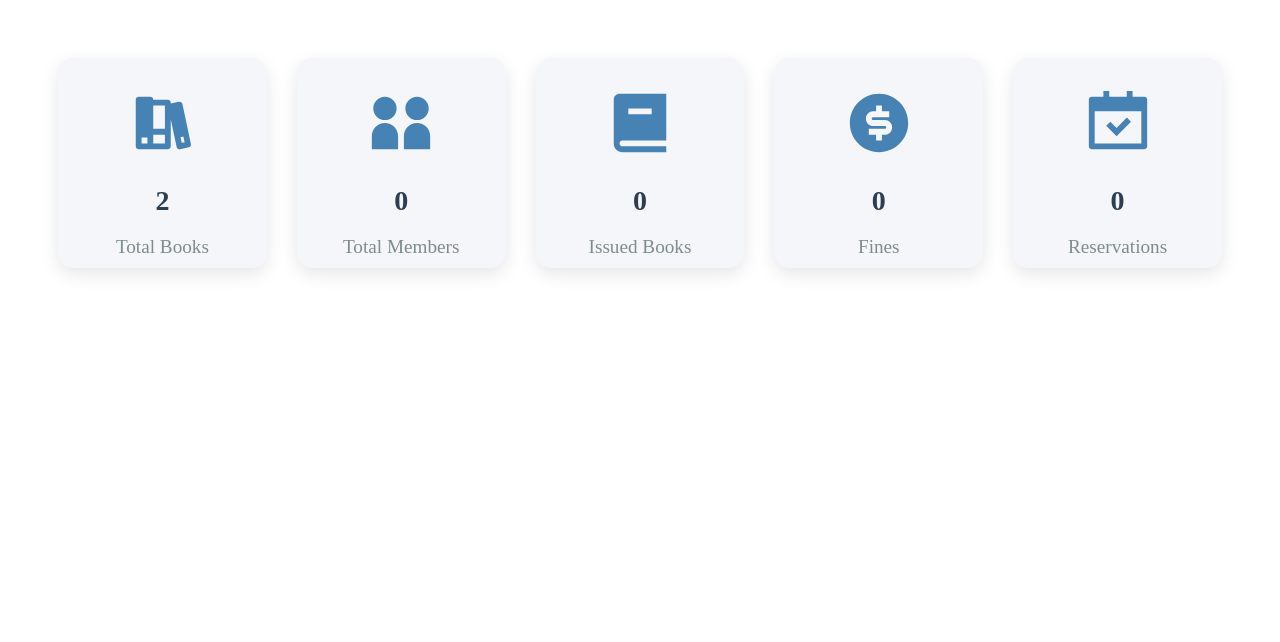
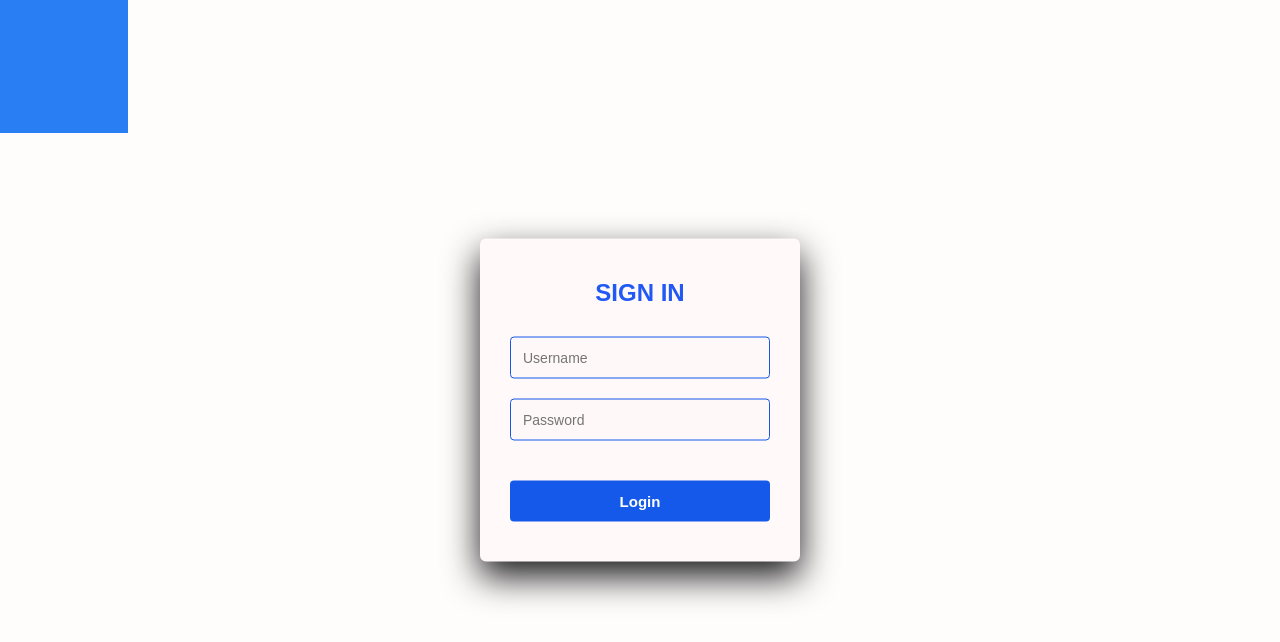
Before and after one commit to HETVI1405/library-management-system, a React (Vite) app in the folder library_management/: page / in a window 1280 px wide. Shown: the top 642 px of the page. Built offline with nearby package versions, Linux system fonts and the light colour scheme; data requests are answered from the project's data file.

Commit message:
AdminLogin commit

```diff
--- a/library_management/src/App.jsx
+++ b/library_management/src/App.jsx
@@ -1,10 +1,29 @@
-import React from "react";
-import Dashboard from "../src/screens/Dashboard";
+// import React from "react";
+// import Dashboard from "../src/screens/Dashboard";
+
+
+// export default function App() {
+//   return (
+//     <div>
+
+//       <Dashboard />
+//     </div>
+//   );
+// }
+import React, { useState } from "react";
+import AdminLogin from "./screens/AdminLogin";
+import Dashboard from "./screens/Dashboard";
 
 export default function App() {
+  const [isAuthenticated, setIsAuthenticated] = useState(false);
+
   return (
     <div>
-      <Dashboard />
+      {isAuthenticated ? (
+        <Dashboard onLogout={() => setIsAuthenticated(false)} />
+      ) : (
+        <AdminLogin onLogin={() => setIsAuthenticated(true)} />
+      )}
     </div>
   );
 }
--- /dev/null
+++ b/library_management/src/screens/AdminLogin.css
@@ -0,0 +1,105 @@
+* {
+  margin: 0;
+  padding: 0;
+  box-sizing: border-box;
+  font-family: Arial, sans-serif;
+}
+
+section {
+  position: relative;
+  width: 100%;
+  height: 100vh;
+  overflow: hidden;
+}
+
+
+.grid {
+  display: grid;
+  grid-template-columns: repeat(10, 1fr);
+  grid-template-rows: repeat(6, 1fr);
+  border: #fff;
+  width: 100%;
+  height: 100%;
+}
+
+.grid span {
+  position: relative;
+  display: block;
+  width: 100%;
+  height: 100%;
+  background: #fffcfc;
+  transition: 0.5s;
+}
+
+.grid span:hover {
+  background: #2a7ef4;
+  transition: 0s;
+}
+
+/* login box */
+.signin {
+  position: absolute;
+  top: 50%;
+  left: 50%;
+  transform: translate(-50%, -50%);
+  width: 320px;
+  background: #fff9f9;
+  padding: 40px 30px;
+  box-shadow: 0 15px 35px rgba(0,0,0,0.9);
+  border-radius: 6px;
+  border: #1559ea;
+}
+
+.signin h2 {
+  color: #2059f4;
+  text-align: center;
+  margin-bottom: 20px;
+}
+
+.signin input {
+  width: 100%;
+  padding: 12px;
+  margin: 10px 0;
+  border: none;
+  outline: none;
+  background: #fff8f8;
+  color: #272626;
+  font-size: 14px;
+  border-radius: 4px;
+  border:1px solid  #1559ea;
+}
+
+.links {
+  display: flex;
+  justify-content: space-between;
+  font-size: 13px;
+  margin: 10px 0 20px;
+}
+
+.links a {
+  color: #aaa;
+  text-decoration: none;
+  transition: 0.3s;
+}
+
+.links a:hover {
+  color: #236fdb;
+}
+
+button {
+  width: 100%;
+  padding: 12px;
+  border: none;
+  outline: none;
+  background: #1559ea;
+  color: #fff;
+  font-weight: bold;
+  font-size: 15px;
+  cursor: pointer;
+  border-radius: 4px;
+  transition: 0.3s;
+}
+
+button:hover {
+  background: #5f84e8;
+}
--- /dev/null
+++ b/library_management/src/screens/AdminLogin.jsx
@@ -0,0 +1,56 @@
+import React, { useState } from "react";
+import "./AdminLogin.css";
+
+
+export default function AdminLogin({ onLogin }) {
+  const [formData, setFormData] = useState({ username: "", password: "" });
+
+  function handleChange(e) {
+    setFormData({ ...formData, [e.target.name]: e.target.value });
+  }
+
+  function handleSubmit(e) {
+    e.preventDefault();
+    if (formData.username === "lms2025@gmail.com" && formData.password === "123456") {
+      onLogin();
+    } else {
+      alert("Invalid credentials");
+    }
+  }
+
+  return (
+    <section>
+      <div className="grid">
+        {Array.from({ length: 60 }).map((i) => (
+          <span key={i}></span>
+        ))}
+      </div>
+
+      <div className="signin">
+        <form onSubmit={handleSubmit}>
+          <h2>SIGN IN</h2>
+          <input
+            type="text"
+            name="username"
+            placeholder="Username"
+            value={formData.username}
+            onChange={handleChange}
+            required
+          />
+          <input
+            type="password"
+            name="password"
+            placeholder="Password"
+            value={formData.password}
+            onChange={handleChange}
+            required
+          />
+          <div className="links">
+
+          </div>
+          <button type="submit">Login</button>
+        </form>
+      </div>
+    </section>
+  );
+}
--- a/library_management/src/screens/Dashboard.css
+++ b/library_management/src/screens/Dashboard.css
@@ -17,7 +17,7 @@
   text-align: center;
   width: 200px;
   transition: all 0.3s ease;
-  height: 150px;
+  height: 250px;
 }
 
 .box:hover {
```
